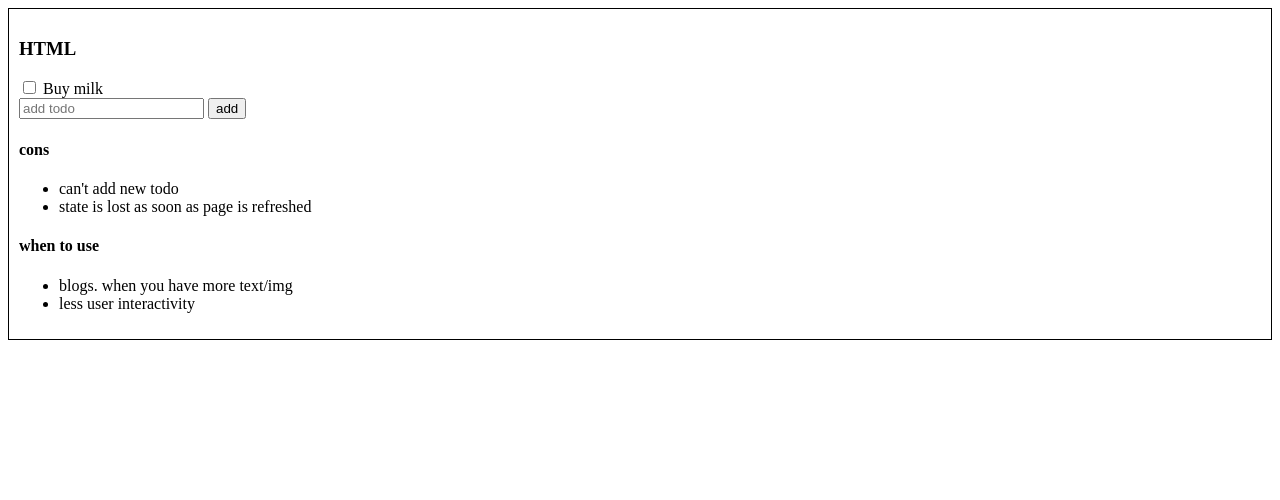
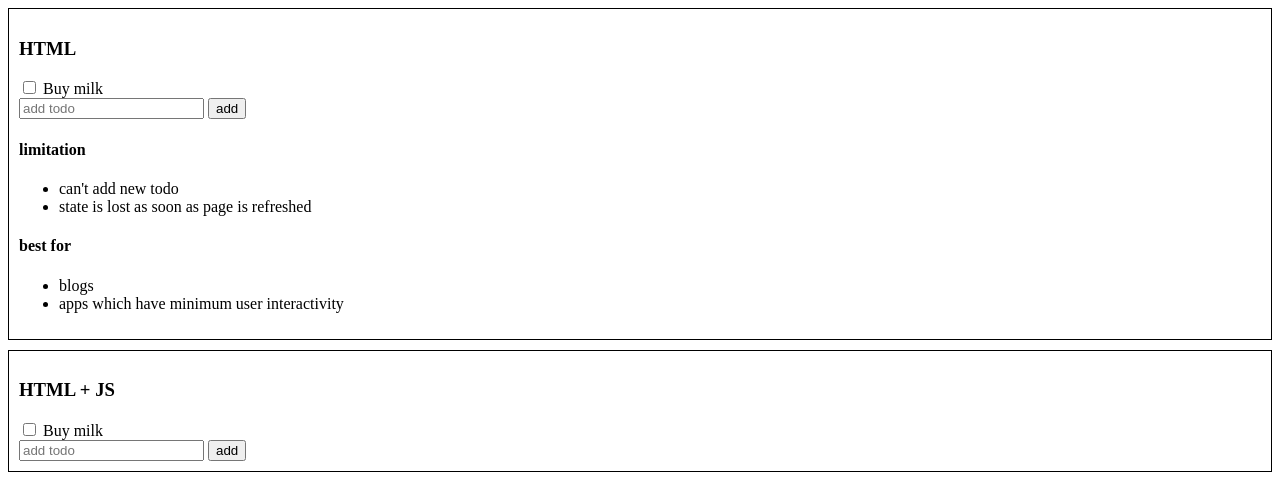
Before and after one commit to xerosanyam/pick-right-tool-frontend, a plain HTML site: page index.html in a window 1280 px wide. Drawn offline with Linux system fonts and the light colour scheme.

Commit message:
add 2nd page

```diff
--- a/index.html
+++ b/index.html
@@ -13,18 +13,44 @@
         <input type="checkbox" id="todo" />
         <label for="todo">Buy milk</label><br />
         <input type="text" placeholder="add todo" />
-        <button>add</button>
+        <button type="button">add</button>
       </form>
-      <h4>cons</h4>
+      <h4>limitation</h4>
       <ul>
         <li>can't add new todo</li>
         <li>state is lost as soon as page is refreshed</li>
       </ul>
-      <h4>when to use</h4>
+      <h4>best for</h4>
       <ul>
-        <li>blogs. when you have more text/img</li>
-        <li>less user interactivity</li>
+        <li>blogs</li>
+        <li>apps which have minimum user interactivity</li>
       </ul>
+    </section>
+
+    <section class="border">
+      <link rel="stylesheet" href="style.css" type="text/css" />
+      <h3>HTML + JS</h3>
+      <form id="todo-form">
+        <input type="checkbox" id="todo" />
+        <label for="todo">Buy milk</label><br />
+        <input id="todo-text" type="text" placeholder="add todo" />
+        <button type="button" onclick="addTodo()">add</button>
+      </form>
+      <script>
+        const addTodo = () => {
+          const newTodo = document.getElementById("todo-text").value;
+          const newCheckboxEl = document.createElement("input");
+          newCheckboxEl.setAttribute("type", "checkbox");
+          const newLabelEl = document.createElement("label");
+          newLabelEl.innerText = newTodo;
+          document
+            .getElementById("todo-form")
+            .insertBefore(newCheckboxEl, document.getElementById("todo-text"));
+          document
+            .getElementById("todo-form")
+            .insertBefore(newLabelEl, document.getElementById("todo-text"));
+        };
+      </script>
     </section>
   </body>
 </html>
--- /dev/null
+++ b/style.css
@@ -0,0 +1,5 @@
+.border {
+  border: 1px solid;
+  padding: 10px;
+  margin: 10px 0px ;
+}
```
